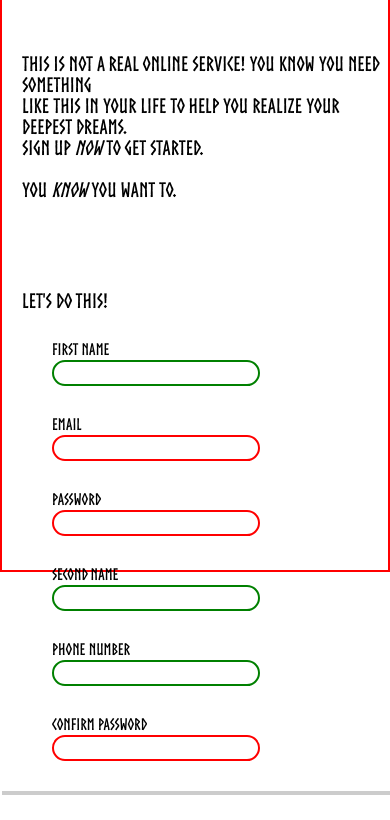
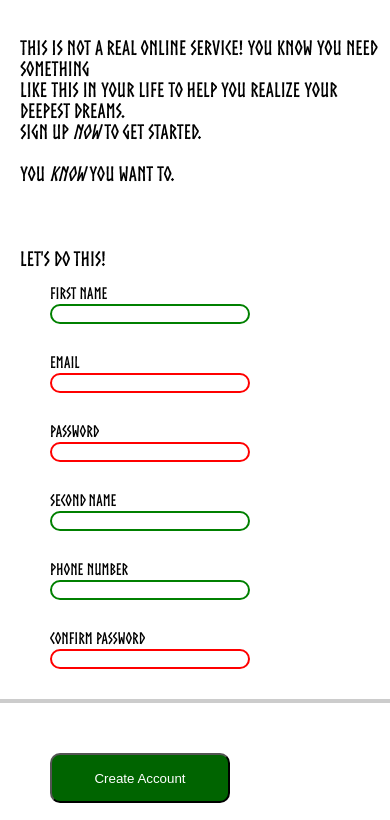
Before and after one commit to Oldee18/form, a plain HTML site: page index.html in a window 390 px wide. Shown: the part 276-1096 px from the top of the page. Drawn offline with Linux system fonts and the light colour scheme.

Commit message:
Added a reset for margin padding box-sizing to the media and big screens

```diff
--- a/styles.css
+++ b/styles.css
@@ -1,6 +1,12 @@
 @font-face {
     font-family: 'NorseBold';
     src: url(./fonts/Norse-Bold.otf) format('opentype');
+}
+
+* {
+    margin: 0;
+    padding: 0;
+    box-sizing: border-box;
 }
 
 body {
@@ -158,12 +164,18 @@ input:required:focus {
         src: url(./fonts/Norse-Bold.otf) format('opentype');
     }
 
+    * {
+        margin: 0;
+        padding: 0;
+        box-sizing: border-box;
+    }
+
     body {
         display: flex;
         flex-direction: column;
         font-family: "NorseBold", "Helvetica", sans-serif;
         margin: 0;
-        border: 2px solid red;
+       /* border: 2px solid red; */
     }
 
     .left-side {
```
